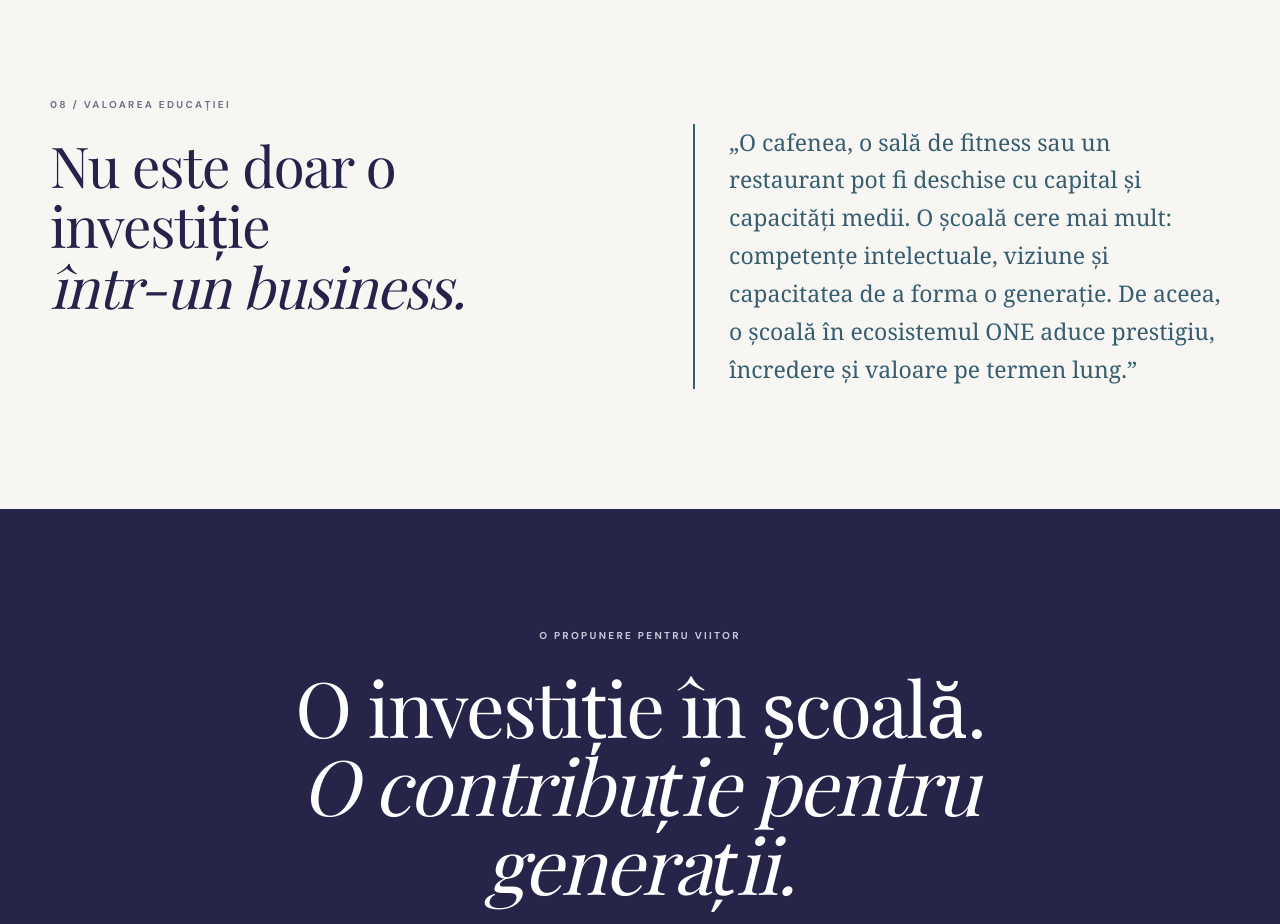
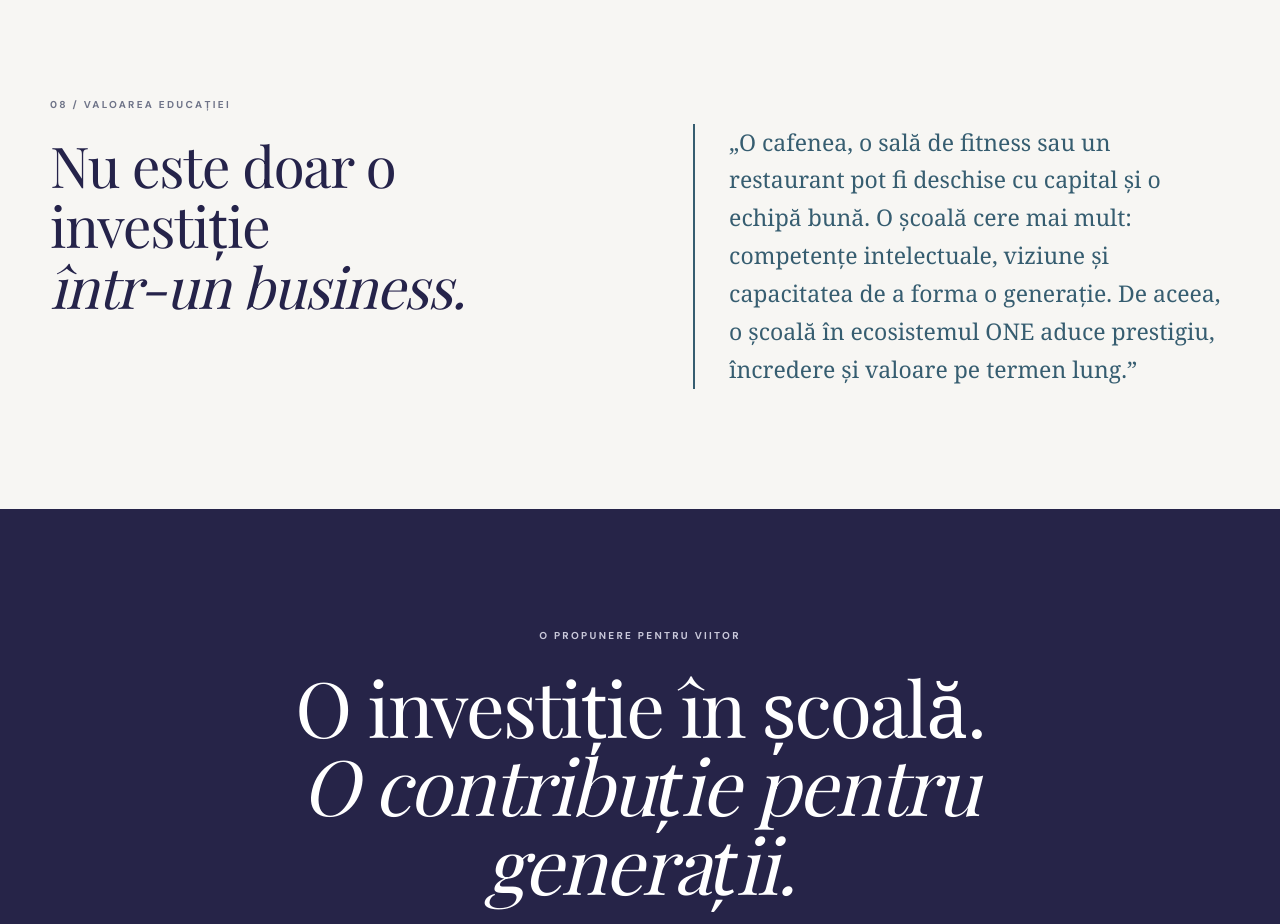
Before and after one commit to sirbumihaig-glitch/one-HPL, a plain HTML site: page index.html in a window 1280 px wide. Shown: the part 8920-9844 px from the top of the page. Drawn offline with nearby package versions, Linux system fonts and the light colour scheme; a web font is replaced by a local one.

Commit message:
Revine la formularea „o echipă bună”

```diff
--- a/index.html
+++ b/index.html
@@ -9,6 +9,6 @@
 <section class="statement"><div class="wrap"><span class="eyebrow light">O VIZIUNE COMUNĂ</span><h2>Un loc în care<br><em>viața și învățarea</em><br>cresc împreună.</h2><p>Un proiect educațional poate deveni o experiență de apartenență pentru întreaga comunitate.</p></div><div class="circle-art"></div></section>
 <section class="section ecosystem" id="ecosistem"><div class="wrap"><div class="section-head"><div><span class="eyebrow">06 / VALOAREA ECOSISTEMULUI</span><h2>Mai mult decât<br><em>un campus.</em></h2></div><p>Un model educațional, o relație cu familiile și un potențial diferențiator pentru comunitățile ONE.</p></div><div class="features"><article><span class="icon">01</span><h3>Exclusivitate în România.</h3><p>Propunem dezvoltarea HPL Schools alături de ONE și partenerii săi, în condiții de exclusivitate negociate și legate de obiective comune.</p></article><article><span class="icon">02</span><h3>Contribuție vizibilă.</h3><p>ONE poate fi asociată cu dezvoltarea unui proiect educațional și comunitar — o prezență care continuă dincolo de livrarea clădirii.</p></article><article><span class="icon">03</span><h3>Un concept replicabil.</h3><p>O primă școală poate deveni punctul de plecare pentru noi proiecte, cu drepturi și condiții de extindere stabilite împreună.</p></article><article><span class="icon">04</span><h3>O echipă dedicată.</h3><p>HPL își propune să formeze echipa și să construiască experiența de învățare, conectând curriculumul național cu metodologia proprie.</p></article></div></div></section>
 <section class="family section"><div class="wrap family-grid"><div><span class="eyebrow">07 / RELAȚIA CU FAMILIILE</span><h2>De la primii pași.<br><em>Împreună.</em></h2><p>GOO BEBE sprijină viitorii părinți și familiile cu copii până la trei ani. HPL poate continua relația educațională prin grădiniță și școală.</p><p>Împreună, putem crea conținut, evenimente și experiențe pentru familiile din comunitatea ONE și putem prezenta proiectul către publicul interesat din România.</p><a class="arrow-link" href="https://goobebe.ro/" target="_blank" rel="noopener noreferrer">Descoperă GOO BEBE ↗</a></div><div class="journey"><div><b>01</b><span>SARCINĂ ȘI PRIMII ANI</span><strong>GOO BEBE</strong></div><div><b>02</b><span>GRĂDINIȚĂ ȘI ȘCOALĂ</span><strong>HPL Schools</strong></div><div><b>03</b><span>UN LOC DE APARTENENȚĂ</span><strong>Comunitatea ONE</strong></div></div></div></section>
-<section class="education-quote section"><div class="wrap quote-layout"><div><span class="eyebrow">08 / VALOAREA EDUCAȚIEI</span><h2>Nu este doar o investiție<br><em>într-un business.</em></h2></div><blockquote>„O cafenea, o sală de fitness sau un restaurant pot fi deschise cu capital și capacități medii. O școală cere mai mult: competențe intelectuale, viziune și capacitatea de a forma o generație. De aceea, o școală în ecosistemul ONE aduce prestigiu, încredere și valoare pe termen lung.”</blockquote></div></section>
+<section class="education-quote section"><div class="wrap quote-layout"><div><span class="eyebrow">08 / VALOAREA EDUCAȚIEI</span><h2>Nu este doar o investiție<br><em>într-un business.</em></h2></div><blockquote>„O cafenea, o sală de fitness sau un restaurant pot fi deschise cu capital și o echipă bună. O școală cere mai mult: competențe intelectuale, viziune și capacitatea de a forma o generație. De aceea, o școală în ecosistemul ONE aduce prestigiu, încredere și valoare pe termen lung.”</blockquote></div></section>
 <section class="closing section" id="urmatorul-pas"><div class="wrap"><span class="eyebrow light">O PROPUNERE PENTRU VIITOR</span><h2>O investiție în școală.<br><em>O contribuție pentru generații.</em></h2><p>Propunem o analiză comună ONE × HPL: investiție, proiect educațional, structură juridică și exclusivitate. Un prim pas spre o comunitate care învață împreună.</p></div></section>
 </main><footer><div class="wrap"><div class="footer-brand footer-logos"><span class="one-logo one-logo-white"><img src="assets/one-white.png" alt="One United Properties"></span><span class="hpl-crop"><img src="assets/hpl-logo.png" alt="HPL Schools"></span></div><p>Propunere strategică · Material de discuție · Noiembrie 2026</p></div></footer><script src="script.js"></script></body></html>
```
